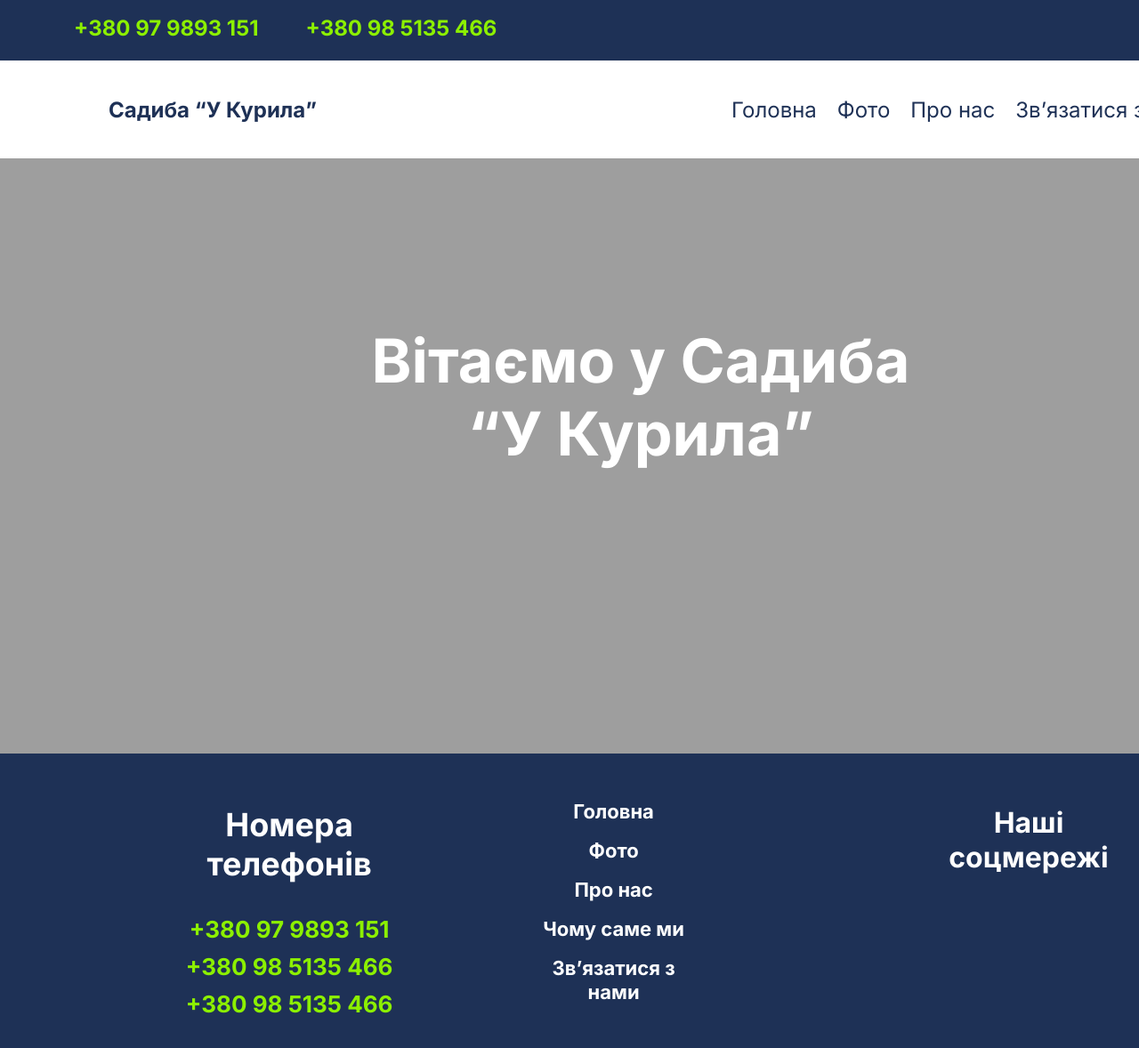
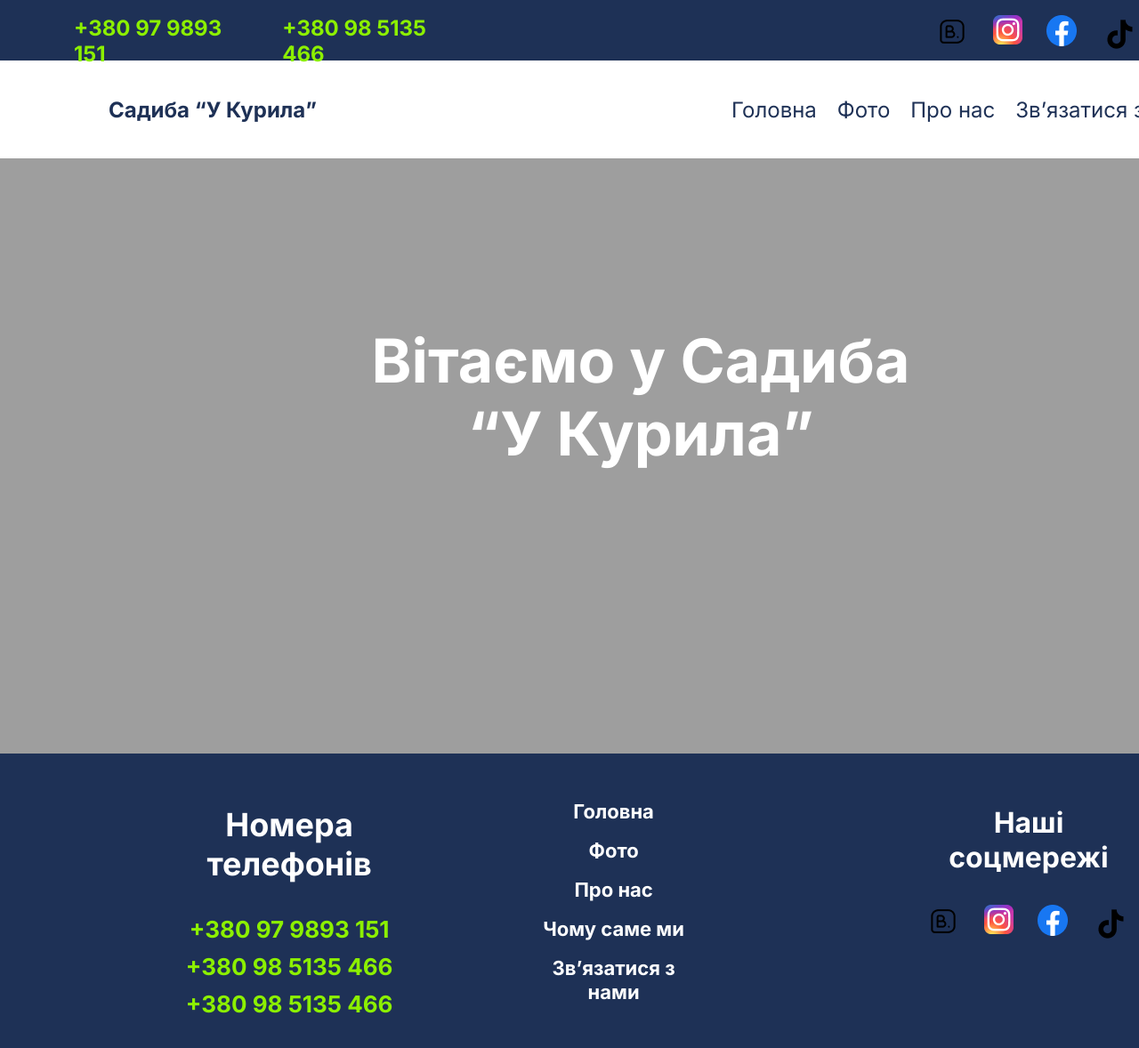
Before and after one commit to Max-Maximus-Dev/HTML-LES1, a plain HTML site: page index.html in a window 1280 px wide. Shown: the top 1178 px of the page at 89% size. Drawn offline with Linux system fonts and the light colour scheme; the site is published under a folder, as on GitHub Pages, so addresses that start at the root find nothing.

Commit message:
Update index.html

```diff
--- a/index.html
+++ b/index.html
@@ -20,10 +20,10 @@
                     <div>+380 98 5135 466</div>
                 </div>
                 <div class="icons flex">
-                    <div><a href=""><img src="/images/tabler_brand-booking.png" alt=""></a></div>
-                    <div><a href=""><img src="/images/skill-icons_instagram.png" alt=""></a></div>
-                    <div><a href=""><img src="/images/logos_facebook (1).png" alt=""></a></div>
-                    <div><a href=""><img src="/images/ic_baseline-tiktok.png" alt=""></a></div>
+                    <div><a href=""><img src="./images/tabler_brand-booking.png" alt=""></a></div>
+                    <div><a href=""><img src="./images/skill-icons_instagram.png" alt=""></a></div>
+                    <div><a href=""><img src="./images/logos_facebook (1).png" alt=""></a></div>
+                    <div><a href=""><img src="./images/ic_baseline-tiktok.png" alt=""></a></div>
                 </div>
             </div>
             <div class="headerdown flex">
@@ -62,10 +62,10 @@
             <div class="part3 flex">
                 <div class="nomeryyy">Наші соцмережі</div>
                 <div class="iconss flex">
-                    <div><a href=""><img src="/images/tabler_brand-booking.png" alt=""></a></div>
-                    <div><a href=""><img src="/images/skill-icons_instagram.png" alt=""></a></div>
-                    <div><a href=""><img src="/images/logos_facebook (1).png" alt=""></a></div>
-                    <div><a href=""><img src="/images/ic_baseline-tiktok.png" alt=""></a></div>
+                    <div><a href=""><img src="./images/tabler_brand-booking.png" alt=""></a></div>
+                    <div><a href=""><img src="./images/skill-icons_instagram.png" alt=""></a></div>
+                    <div><a href=""><img src="./images/logos_facebook (1).png" alt=""></a></div>
+                    <div><a href=""><img src="./images/ic_baseline-tiktok.png" alt=""></a></div>
                 </div>
             </div>
         </footer>
```
